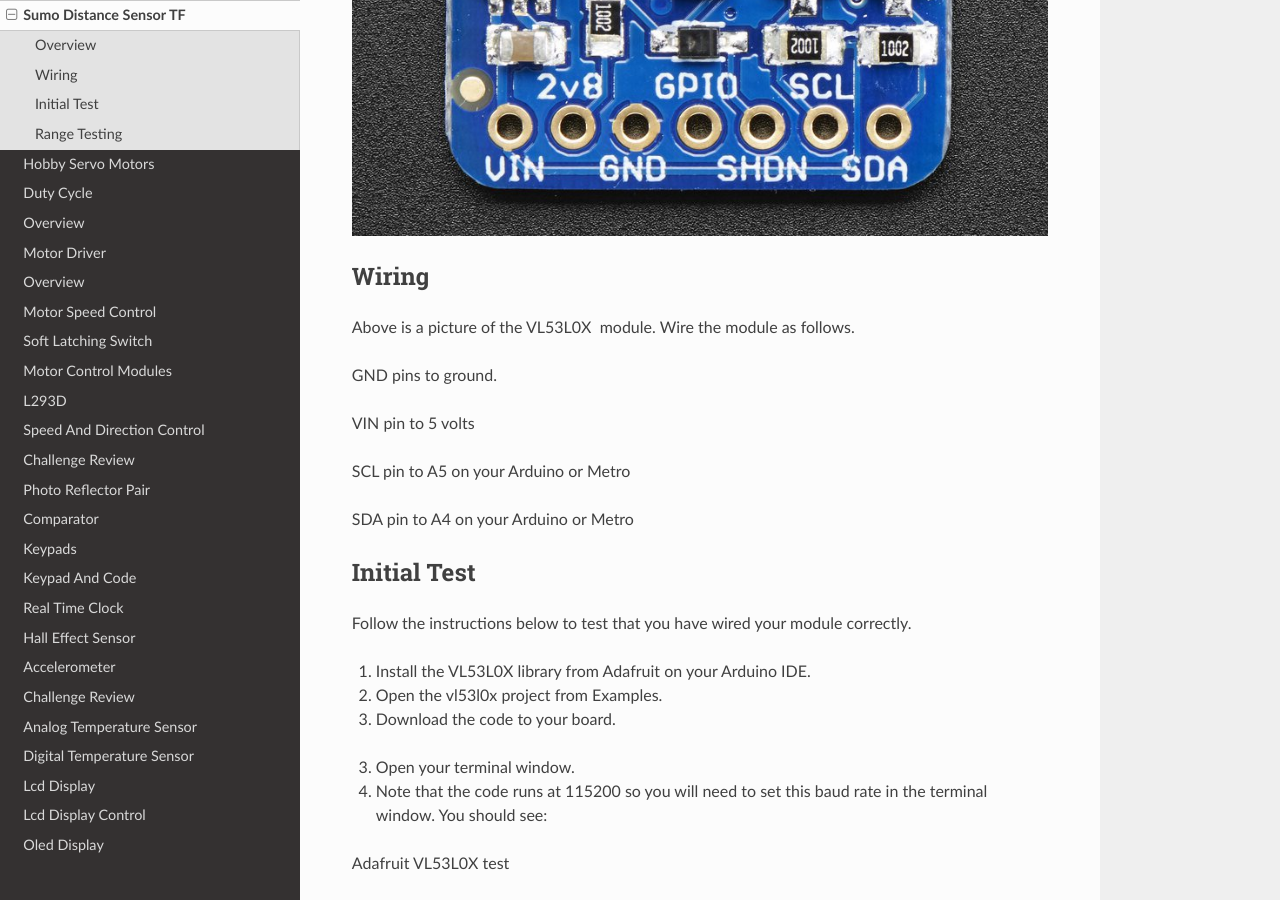
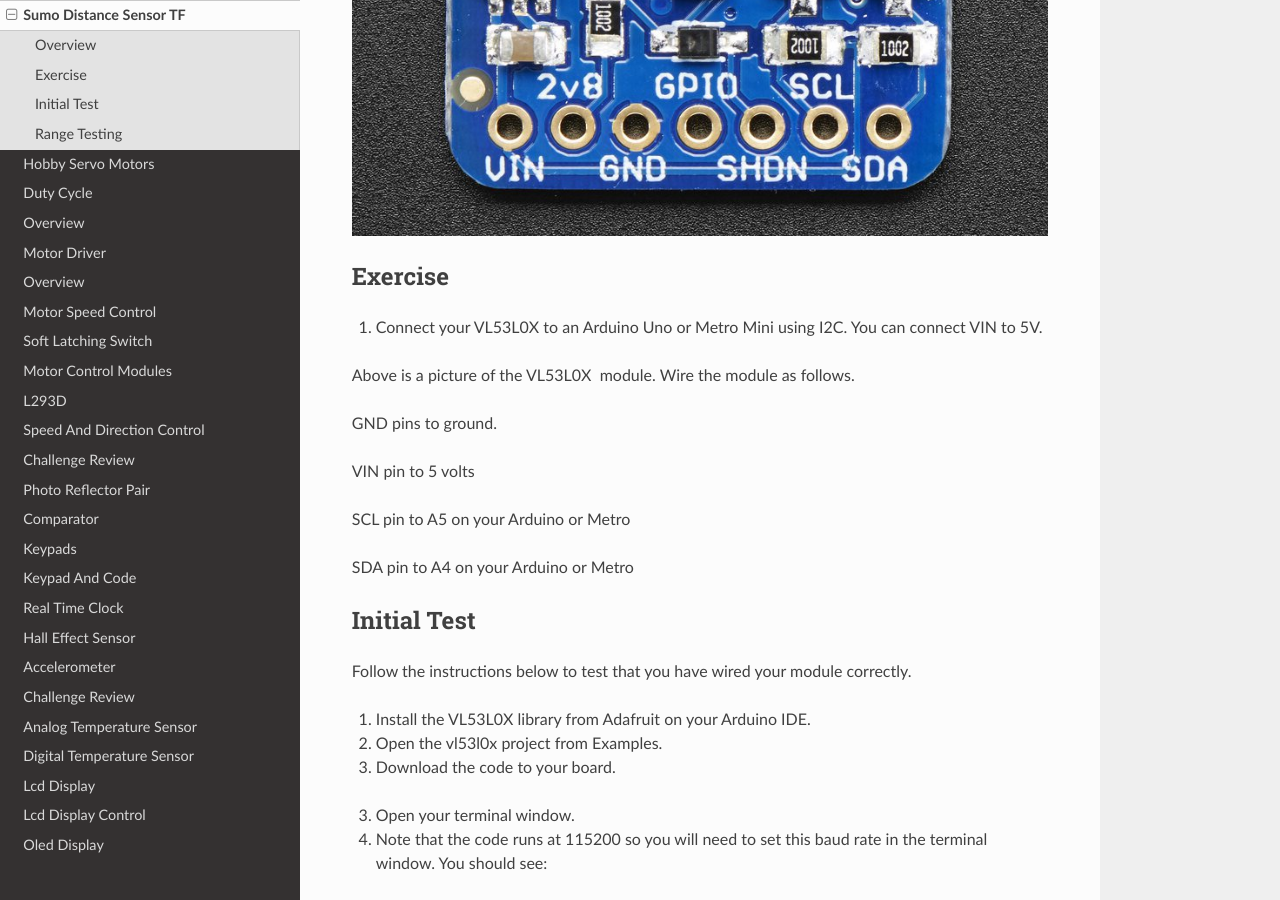
Before and after one commit to maxtkc/mvths-wiki, a Sphinx documentation site: the page built from docs/070xi-sumo-distance-tf.rst, in a window 1280 px wide and 900 px high, scrolled down 622 px. Built offline with Sphinx 7.4.7 and the Read the Docs theme 2.0.0, drawn with Linux system fonts in a browser that asks for light colours; pages that are not in the unit, such as notebooks, are missing from menus.

Commit message:
Update 070xi-sumo-distance-tf.rst

```diff
--- a/docs/070xi-sumo-distance-tf.rst
+++ b/docs/070xi-sumo-distance-tf.rst
@@ -9,8 +9,11 @@ In this lesson, you will learn how to setup and use a VL53L0X time of flight (TO
 .. figure:: images/image78.png
    :alt:
 
-Wiring
+Exercise
 ------
+
+1. Connect your VL53L0X to an Arduino Uno or Metro Mini using I2C. You can connect VIN to 5V.
+
 
 Above is a picture of the VL53L0X  module. Wire the module as follows.
 
```
